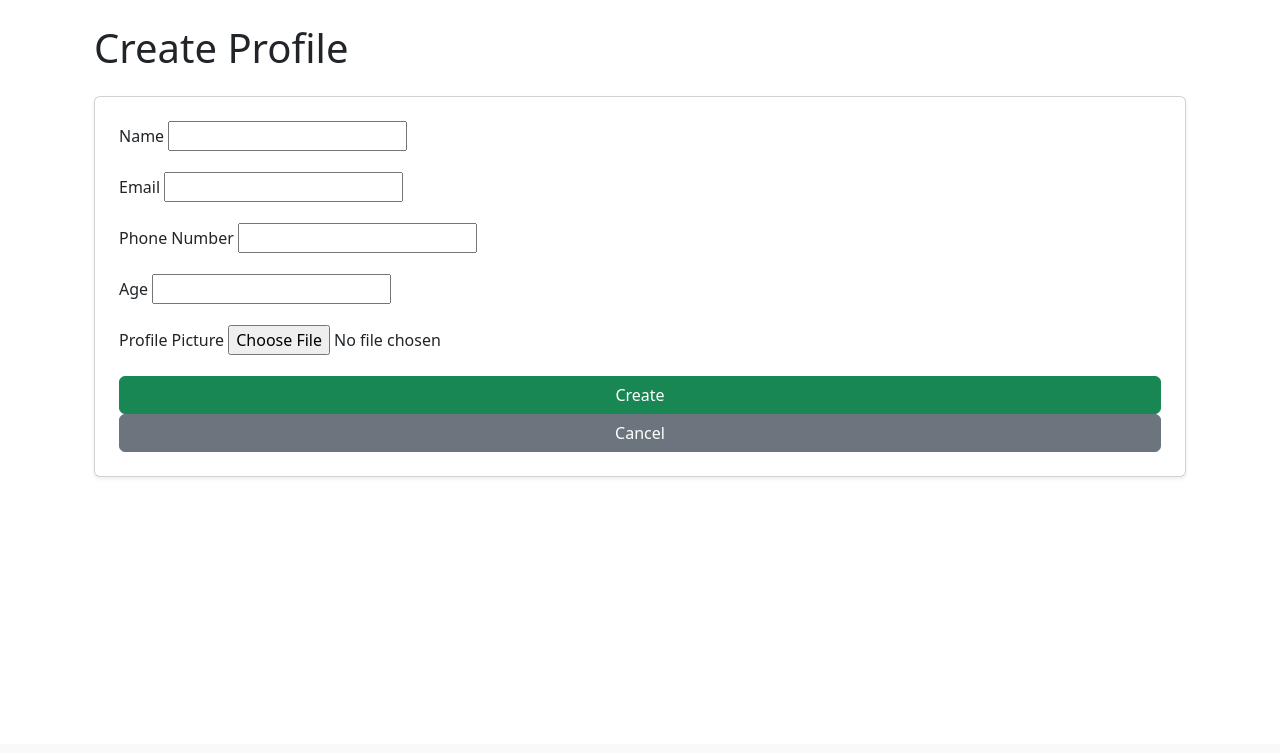
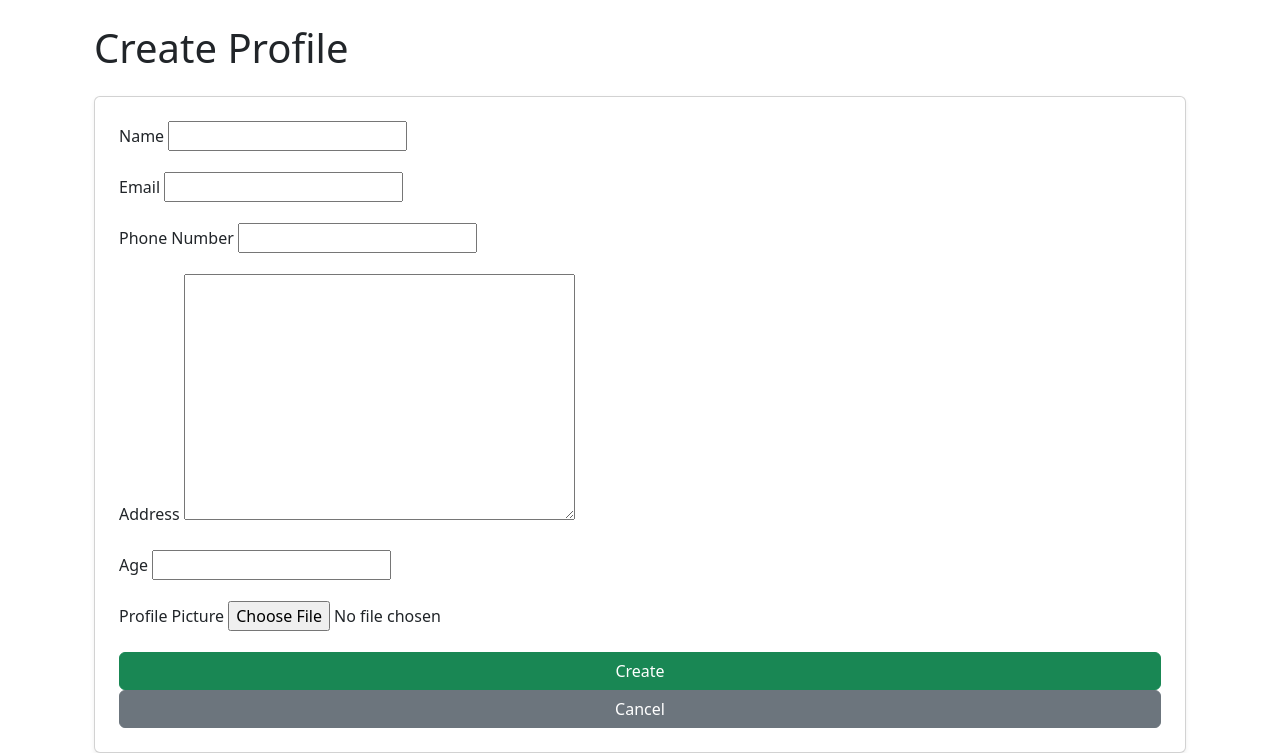
Before and after one commit to heshara2000/CRUD-Application-development-with-Django, a Django app: page /create/ in a window 1280 px wide. Shown: the part 56-809 px from the top of the page. Before the commit the page ends 533 px from the top, so only its background shows below. Run offline with Django 5.2, Linux system fonts and the light colour scheme.

Commit message:
addrees box added

```diff
--- a/profiles/templates/profiles/profile_form.html
+++ b/profiles/templates/profiles/profile_form.html
@@ -39,6 +39,15 @@
     </div>
 
     <div class="mb-3">
+      <label for="{{ form.address.id_for_label }}" class="form-label">Address</label>
+      {{ form.address }}
+      {% if form.address.errors %}
+        <div class="text-danger">{{ form.address.errors }}</div>
+      {% endif %}
+    </div>
+
+
+    <div class="mb-3">
       <label for="{{ form.age.id_for_label }}" class="form-label">Age</label>
       {{ form.age }}
       {% if form.age.errors %}
--- a/profiles/templates/profiles/profile_list.html
+++ b/profiles/templates/profiles/profile_list.html
@@ -7,6 +7,7 @@
       <th>Name</th>
       <th>Email</th>
       <th>Phone</th>
+      <th>Address</th>
       <th>Age</th>
       <th>Picture</th>
       <th>Actions</th>
@@ -18,6 +19,7 @@
       <td>{{ p.name }}</td>
       <td>{{ p.email }}</td>
       <td>{{ p.phone_number }}</td>
+      <td>{{ p.address }}</td>
       <td>{{ p.age }}</td>
       <td>
         {% if p.profile_picture %}
```
Also changed, not shown: media/profile_pics/boy.png (added), media/profile_pics/man_i3TM5lj.png (added), media/profile_pics/man_iAUBvsu.png (added).
